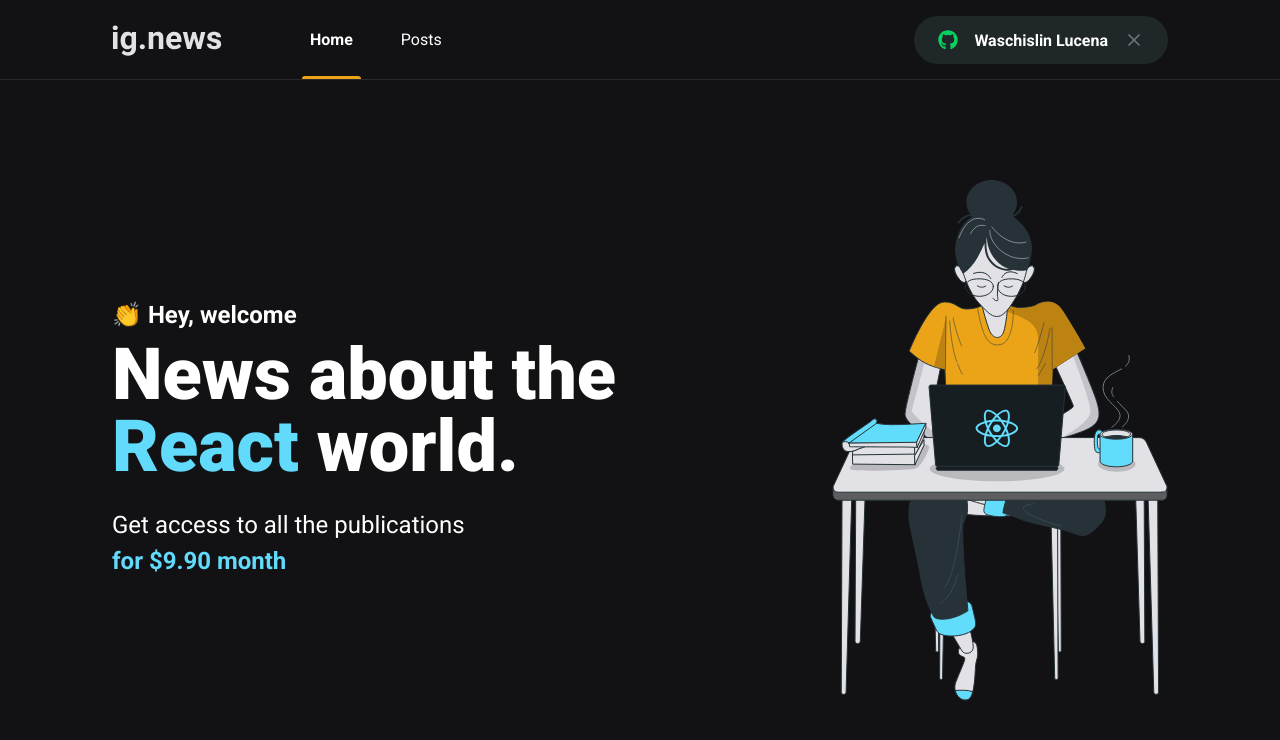
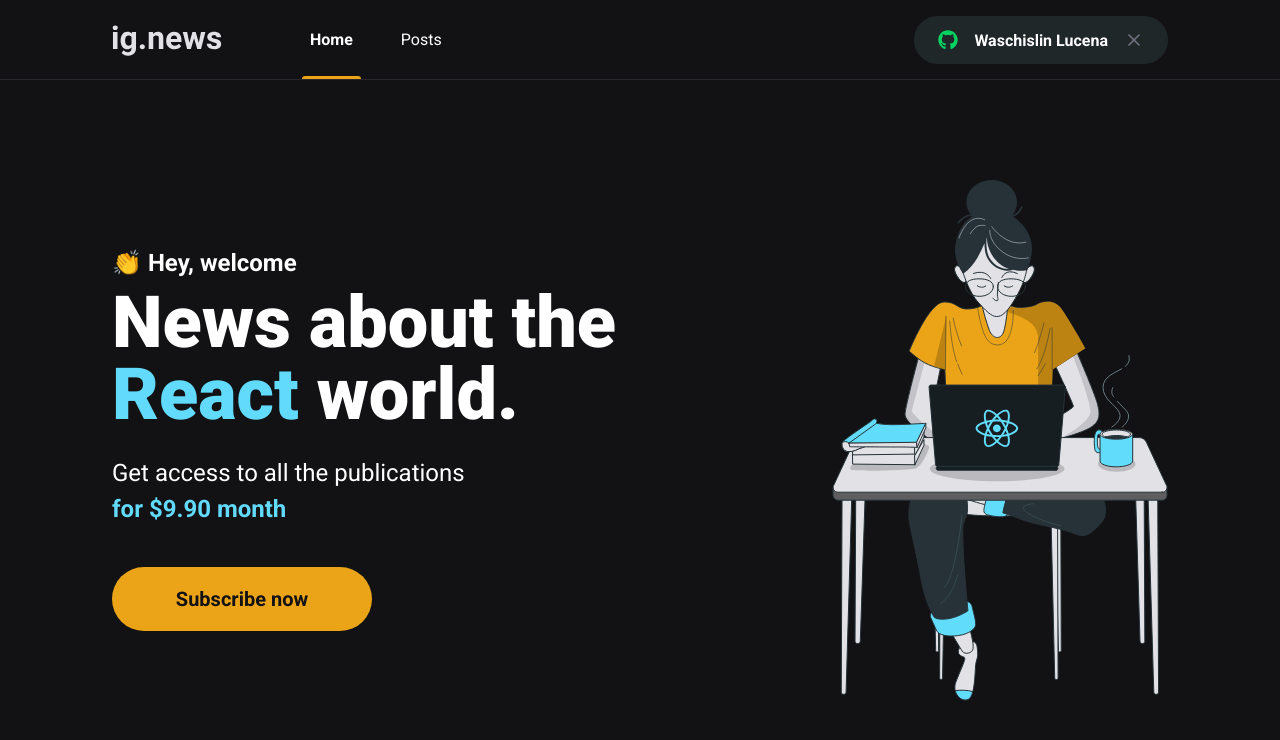
Before and after one commit to Waschislin/next-application, a Next.js app: page / in a window 1280 px wide. Shown: the top 740 px of the page. Built offline with nearby package versions, Linux system fonts and the light colour scheme.

Commit message:
Adicionando o botão subscribe now

```diff
--- /dev/null
+++ b/src/components/SubscribeButton/index.tsx
@@ -0,0 +1,9 @@
+import styles from "./styles.module.scss";
+
+export function SubscribeButton() {
+  return (
+    <button type="button" className={styles.subscribeButton}>
+      Subscribe now
+    </button>
+  );
+}
--- /dev/null
+++ b/src/components/SubscribeButton/styles.module.scss
@@ -0,0 +1,20 @@
+.subscribeButton{
+ width: 260px;
+ height: 4rem;
+ border:0;
+ border-radius: 2rem;
+ background: var(--yellow-500);
+ color: var(--gray-900);
+ font-size: 1.25rem;
+ font-weight: bold;
+
+ display: flex;
+ align-items: center;
+ justify-content: center;
+
+ transition: filter 0.2s;
+
+ &:hover{
+  filter: brightness(0.8);
+ }
+}
--- a/src/pages/home.module.scss
+++ b/src/pages/home.module.scss
@@ -35,4 +35,9 @@
       font-weight: bold;
     }
   }
+
+  button{
+    margin-top: 2.5rem;
+  }
+
 }
--- a/src/pages/index.tsx
+++ b/src/pages/index.tsx
@@ -1,5 +1,6 @@
 /* eslint-disable @next/next/no-img-element */
 import Head from "next/head";
+import { SubscribeButton } from "../components/SubscribeButton";
 import styles from "./home.module.scss";
 
 export default function Home() {
@@ -18,6 +19,7 @@
             Get access to all the publications <br />
             <span>for $9.90 month</span>
           </p>
+          <SubscribeButton />
         </section>
         <img src="/images/avatar.svg" alt="girl coding" />
       </main>
```
